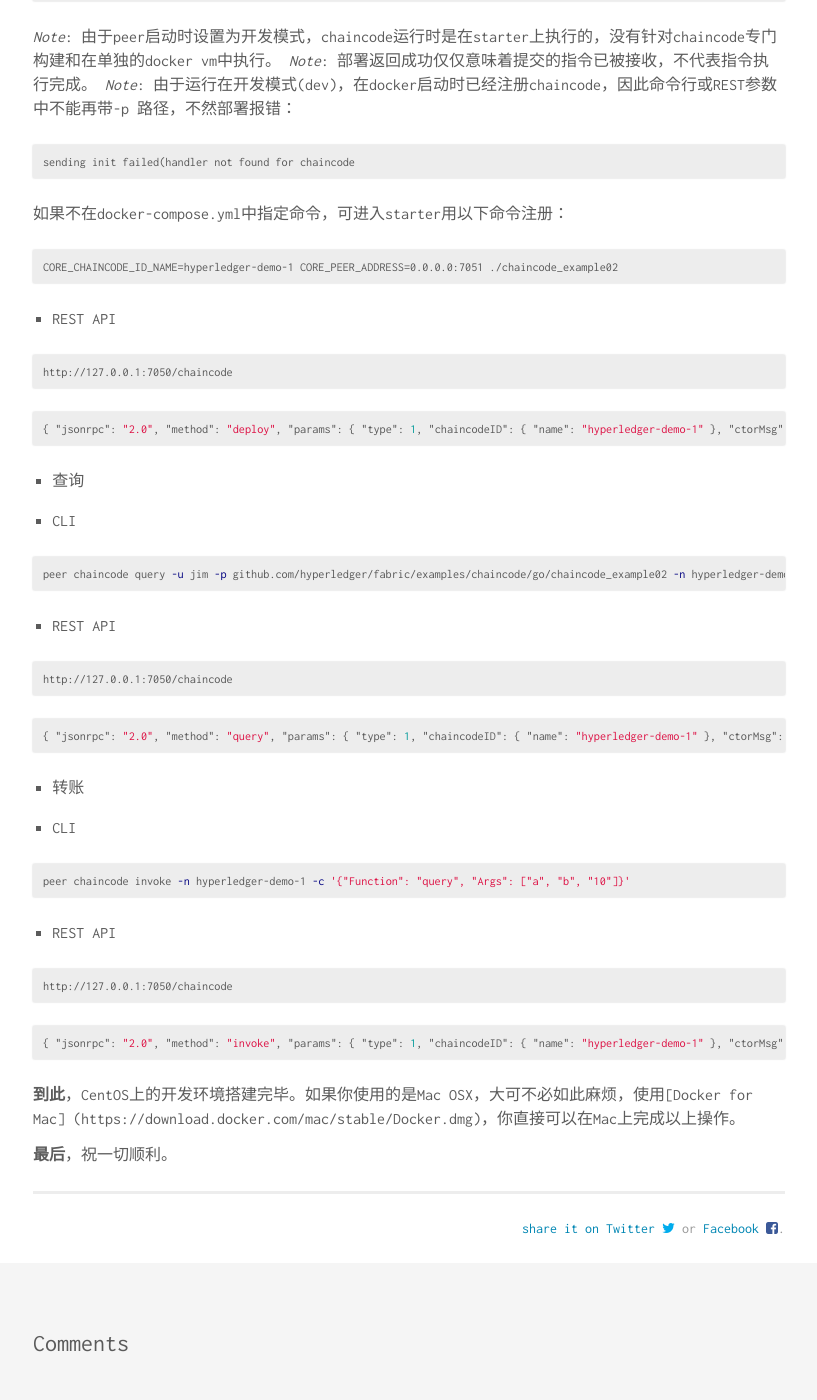
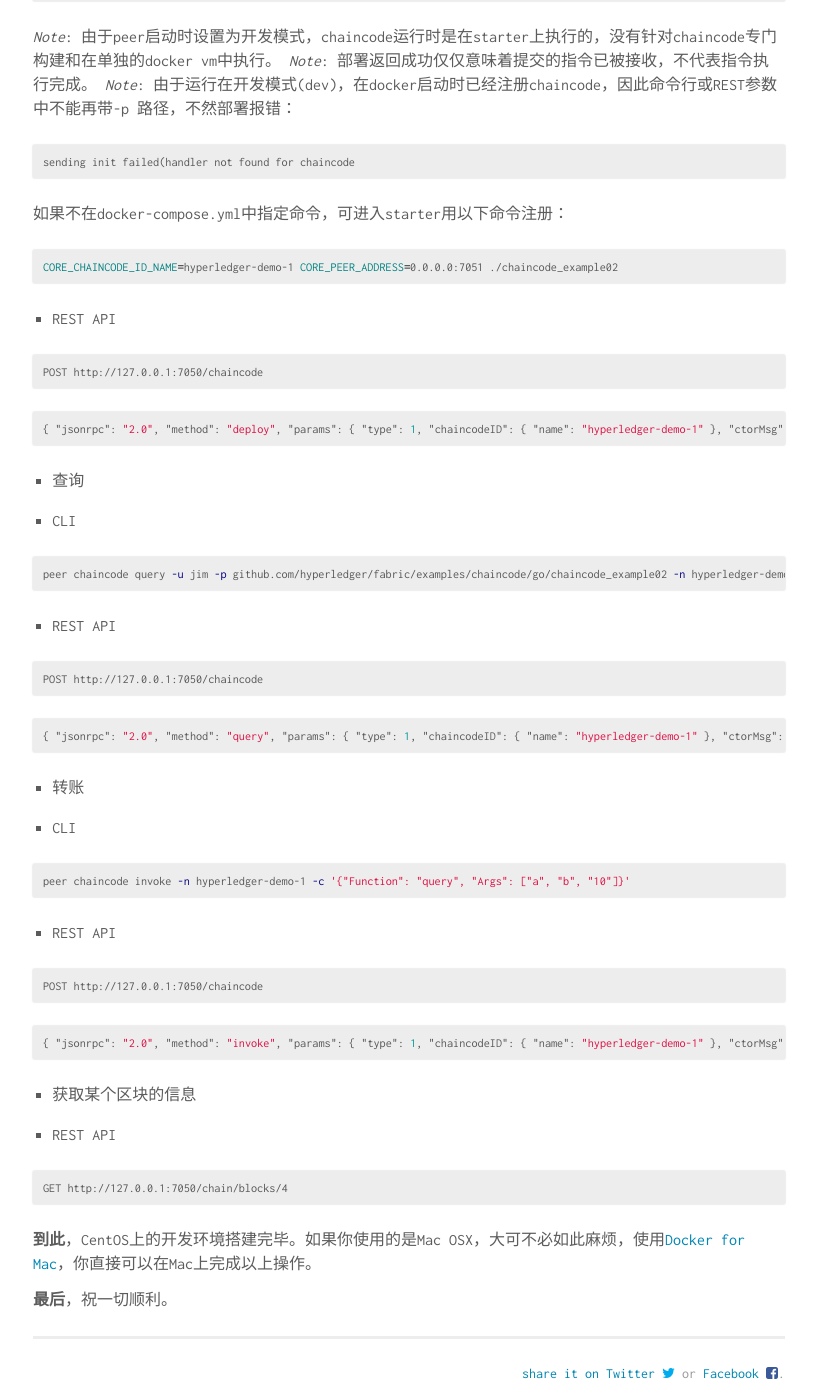
Before and after one commit to TsaiYee/tsaiyee.github.io, a Jekyll site: the page built from _posts/2016-12-19-install-hyperleder-fabric-centos.md, in a window 1280 px wide and 1400 px high, scrolled down 3224 px. Shown: the whole window, without its empty margins (231-1048 px from the left). Built offline with Jekyll 4.4.1, drawn with Linux system fonts in a browser that asks for light colours; comment, search, counter and statistics services are not loaded; some of the changed text lies outside the part shown.

Commit message:
细节修改

````diff
--- a/_posts/2016-12-19-install-hyperleder-fabric-centos.md
+++ b/_posts/2016-12-19-install-hyperleder-fabric-centos.md
@@ -34,8 +34,8 @@ sudo yum update
 
 2. 增加 yum Repo
 
-~~~shell
-$ sudo tee /etc/yum.repos.d/docker.repo <<-'EOF'
+~~~ shell
+sudo tee /etc/yum.repos.d/docker.repo <<-'EOF'
 [dockerrepo]
 name=Docker Repository
 baseurl=https://yum.dockerproject.org/repo/main/centos/7/
@@ -47,19 +47,18 @@ EOF
 
 3. 安装Docker
 
-~~~shell
+~~~ shell
 sudo yum install docker-engine
 ~~~
 
 4. 允许Docker作为Service启动
 
-~~~shell
+~~~ shell
 sudo systemctl enable docker.service
 ~~~
-
 5. 启动Docker服务
 
-~~~shell
+~~~ shell
 sudo systemctl start docker
 ~~~
 
@@ -72,7 +71,7 @@ curl -L https://github.com/docker/compose/releases/download/1.9.0/docker-compose
 chmod +x /usr/local/bin/docker-compose
 ~~~
 
-*Note*: HyperLedger github上docker-compose.yaml文件需要使用最新的docker-compose版本解析。
+*Note*: HyperLedger github上```docker-compose.yaml```文件需要使用最新的docker-compose版本解析。
 
 ### 搭建Fabric开发环境
 
@@ -152,7 +151,7 @@ peer network login jim
 也可以使用REST API：
 
 ```
-http://127.0.0.1:7050/registrar
+POST http://127.0.0.1:7050/registrar
 ```
 
 ~~~json
@@ -163,12 +162,13 @@ http://127.0.0.1:7050/registrar
 ~~~
 
 *Note*: 为了使用REST，你需要在docker-compose.yml文件的peer中加入端口映射：
+
 ```
 ports:
    - "0.0.0.0:7050:7050"
 ```
 
-3. 部署Chaincode
+4. 部署Chaincode
 
 - CLI
 
@@ -180,19 +180,21 @@ peer chaincode deploy -n hyperledger-demo-1 -c '{"Function": "init", "Args": ["a
 *Note*: 由于peer启动时设置为开发模式，chaincode运行时是在starter上执行的，没有针对chaincode专门构建和在单独的docker vm中执行。
 *Note*: 部署返回成功仅仅意味着提交的指令已被接收，不代表指令执行完成。
 *Note*: 由于运行在开发模式(dev)，在docker启动时已经注册chaincode，因此命令行或REST参数中不能再带-p 路径，不然部署报错：
+
 ```
 sending init failed(handler not found for chaincode
 ```
 
 如果不在docker-compose.yml中指定命令，可进入starter用以下命令注册：
-```
+
+~~~shell
 CORE_CHAINCODE_ID_NAME=hyperledger-demo-1 CORE_PEER_ADDRESS=0.0.0.0:7051 ./chaincode_example02
-```
+~~~
 
 - REST API
 
 ```
-http://127.0.0.1:7050/chaincode
+POST http://127.0.0.1:7050/chaincode
 ```
 
 ~~~json
@@ -225,7 +227,7 @@ peer chaincode query -u jim -p github.com/hyperledger/fabric/examples/chaincode/
 - REST API
 
 ```
-http://127.0.0.1:7050/chaincode
+POST http://127.0.0.1:7050/chaincode
 ```
 
 ~~~json
@@ -258,7 +260,7 @@ peer chaincode invoke -n hyperledger-demo-1 -c '{"Function": "query", "Args": ["
 - REST API
 
 ```
-http://127.0.0.1:7050/chaincode
+POST http://127.0.0.1:7050/chaincode
 ```
 
 ~~~json
@@ -280,6 +282,14 @@ http://127.0.0.1:7050/chaincode
 }
 ~~~
 
-**到此**，CentOS上的开发环境搭建完毕。如果你使用的是Mac OSX，大可不必如此麻烦，使用[Docker for Mac] (https://download.docker.com/mac/stable/Docker.dmg)，你直接可以在Mac上完成以上操作。
+7. 获取某个区块的信息
+
+- REST API
+
+```
+GET http://127.0.0.1:7050/chain/blocks/4
+```
+
+**到此**，CentOS上的开发环境搭建完毕。如果你使用的是Mac OSX，大可不必如此麻烦，使用[Docker for Mac](https://download.docker.com/mac/stable/Docker.dmg)，你直接可以在Mac上完成以上操作。
 
 **最后**，祝一切顺利。
````
Also changed, not shown: other parts of _posts/2016-12-19-install-hyperleder-fabric-centos.md (+2 -2 lines), Gemfile.lock.
